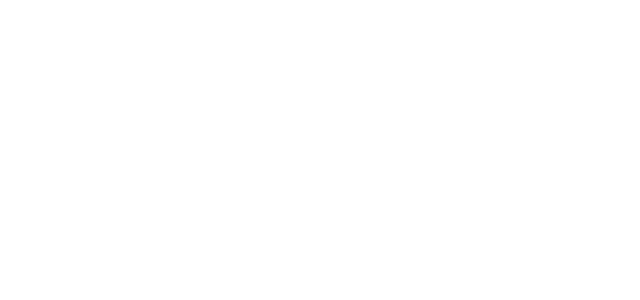
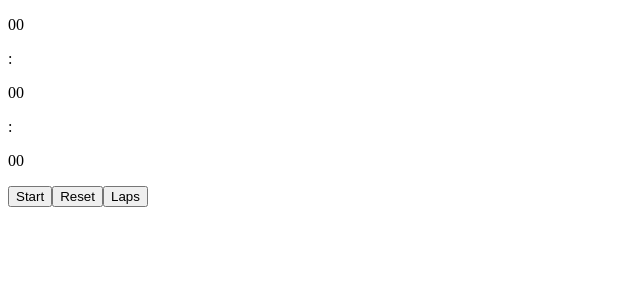
Before and after one commit to Shopify/eng-intern-assessment-react, a React app: page / in a window 1280 px wide. Shown: the top 300 px of the page, without its empty margins (0-640 px from the left). Built offline with nearby package versions, Linux system fonts and the light colour scheme.

Commit message:
implemented basic clock functionality

```diff
--- a/src/App.tsx
+++ b/src/App.tsx
@@ -1,7 +1,12 @@
 import React from 'react'
+import StopWatch from "./StopWatch"
 
 export default function App() {
     return(
-        <div></div>
+        <div>
+
+            <StopWatch />
+
+        </div>
     )
 }
--- a/src/StopWatch.tsx
+++ b/src/StopWatch.tsx
@@ -1,7 +1,52 @@
-import React from 'react'
+import React, {useEffect, useState} from 'react'
+import StopWatchButton from './StopWatchButton';
 
 export default function StopWatch() {
+    const [timeInSeconds, setTimeInSeconds] = useState(0);
+    const [timeArray, setTimeArray] = useState<Array<number|string>>([]);
+    const [timeLaps, setTimeLaps] = useState<Array<string>>([])
+    const [laps, setLaps] = useState<Array<number|string>>([]);
+
+    function calculateTimeInSeconds(timeInSeconds: number): (number | string)[] {
+        let hours:number = Math.floor(timeInSeconds / 3600);
+        let minutes:number = Math.floor((timeInSeconds - (hours * 3600)) / 60);
+        let seconds:number = timeInSeconds - (hours * 3600) - (minutes * 60);
+
+        return [
+            hours < 10 ? `0${hours}` : hours,
+            minutes < 10 ? `0${minutes}` : minutes,
+            seconds < 10 ? `0${seconds}` : seconds
+        ];
+    }
+
+    function here() {
+        if (timeArray[0] !=  "00"|| timeArray[1] != "00" || timeArray[2] != "00") {
+            console.log(timeLaps);
+            let x = timeArray[0] + ":" + timeArray[1] + ":" +  timeArray[2]
+            setTimeLaps([...timeLaps, x])
+        }
+    }
+
+    function clear() {
+        setTimeLaps([])
+    }
+
+    useEffect(() => {
+        setTimeArray(calculateTimeInSeconds(timeInSeconds));
+    }, [timeInSeconds]);
     return(
-        <div></div>
+        <div>
+            <main className="stopwatch-container">
+            <section className="timer-display">
+                <p id="hour">{timeArray[0]}</p>
+                <span>:</span>
+                <p id="minute">{timeArray[1]}</p>
+                <span>:</span>
+                <p id="second">{timeArray[2]}</p>
+            </section>
+            <StopWatchButton setTimeInSeconds={setTimeInSeconds}  setLap={here} clearLap={clear}/>
+            <p>{timeLaps}</p>
+        </main>
+        </div>
     )
 }
--- a/src/StopWatchButton.tsx
+++ b/src/StopWatchButton.tsx
@@ -1,7 +1,58 @@
-import React from 'react'
+import React, { useState } from 'react'
 
-export default function StopWatchButton() {
+type Props = {
+    setTimeInSeconds: Function,
+    setLap: Function,
+    clearLap: Function
+}
+
+
+export default function StopWatchButton(props:Props) {
+    const { setTimeInSeconds } = props;
+    const { setLap } = props;
+    const [intervalId, setIntervalId] = useState<number>(0);
+    const [currentState, setCurrentState] = useState("Start");
+
+    const handleStartPauseButton = () => {
+        if (currentState == "Start") {
+            setCurrentState("Pause")
+            handlePlayButton(Object);
+        }
+        else if (currentState === "Pause"){
+            setCurrentState("Start")
+            handleStopButton();
+        }
+
+    }
+
+    const handleLap=(e:object) => {
+        props.setLap()
+    }
+
+    const handlePlayButton = (e: object) => {
+        const interval:any = setInterval(() => {
+            setTimeInSeconds((previousState:number) => previousState + 1);
+        }, 1000);
+
+        setIntervalId(interval);
+    }
+
+    const handleStopButton = () => {
+        clearInterval(intervalId);
+    }
+
+    const handleReset = () => {
+        clearInterval(intervalId);
+        setTimeInSeconds(0);
+        setCurrentState("Start");
+        props.clearLap();
+    }
+
     return(
-        <div></div>
-    )
+        <div className="stopwatch-controls-container">
+            <button onClick={handleStartPauseButton} type="button">{currentState}</button>
+            <button onClick={handleReset} type="button">Reset</button>
+            <button onClick={handleLap} type="button">Laps</button>
+        </div>
+    );
 }
```
